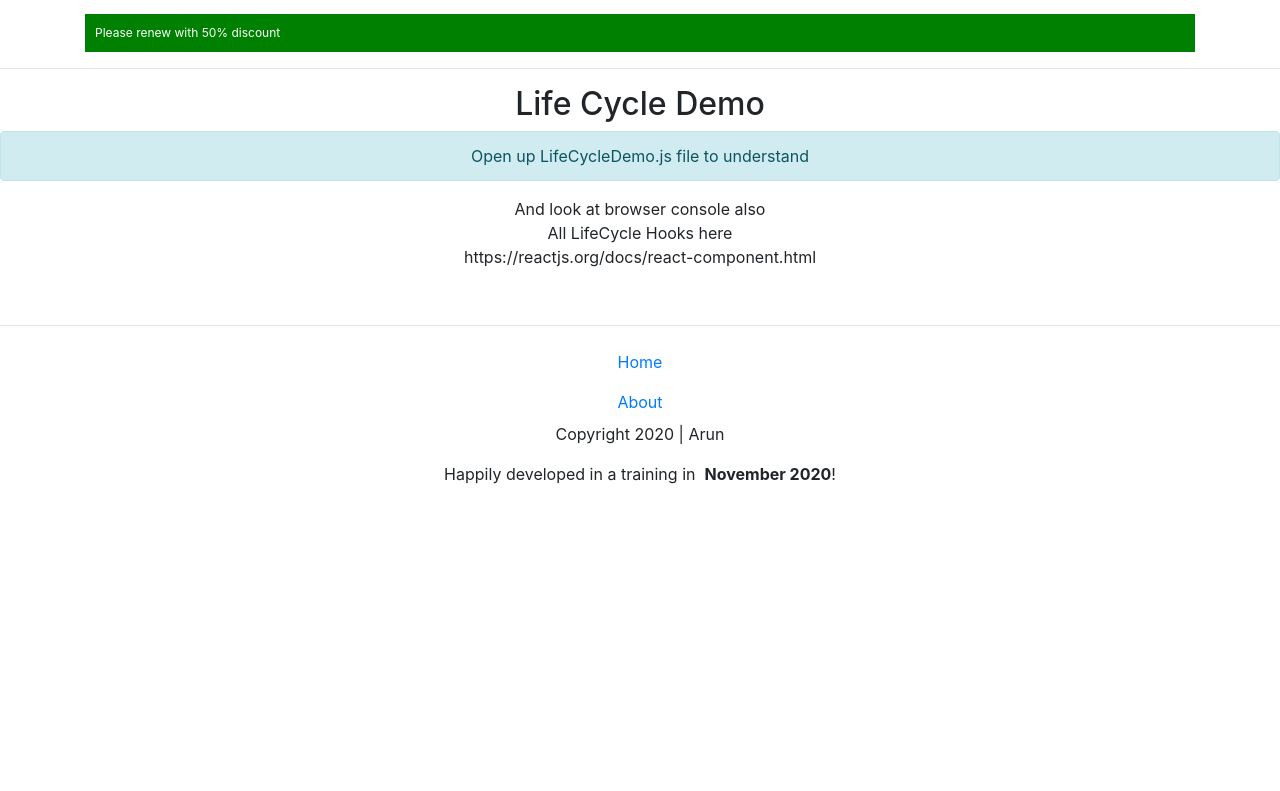
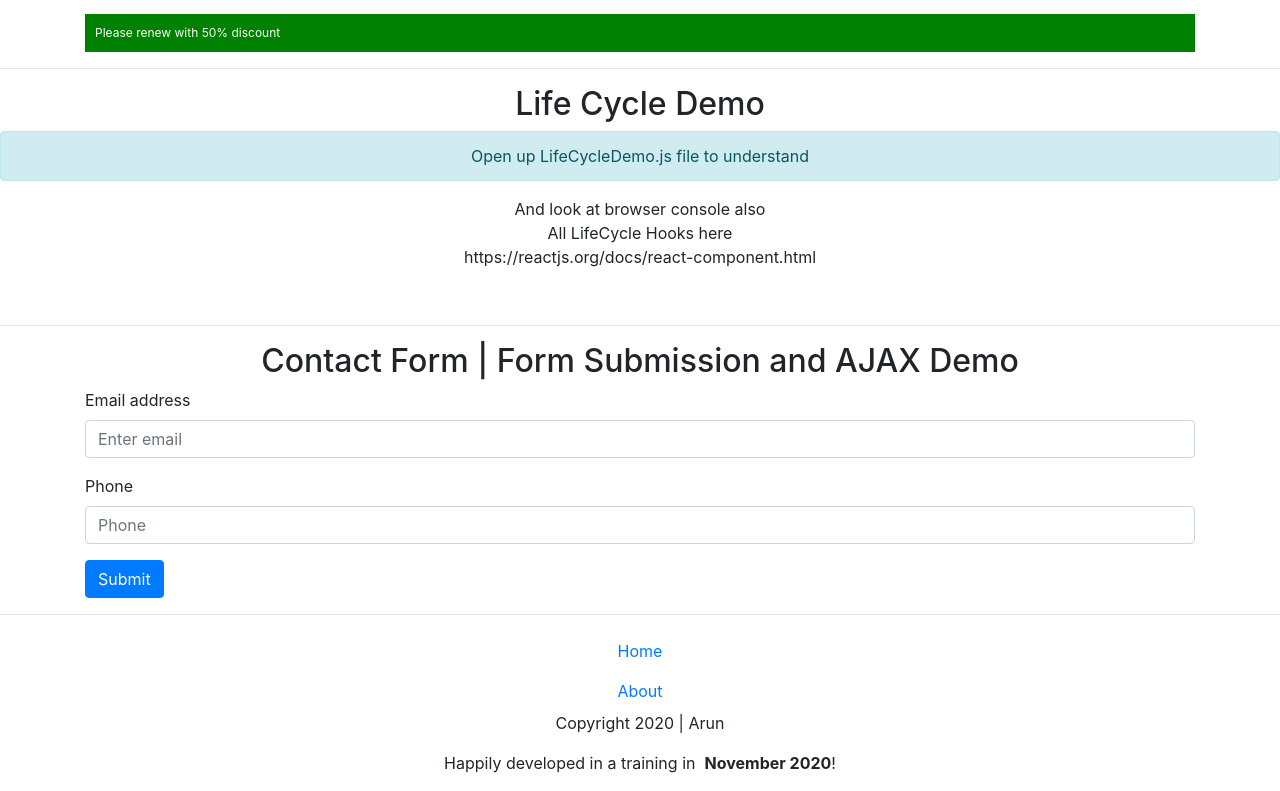
Before and after one commit to arunprabu/react-hexa-flix-nov2020, a React (Create React App) app: page / in a window 1280 px wide. Shown: the part 1962-2753 px from the top of the page. Before the commit the page ends 2464 px from the top, so only its background shows below. Built offline with nearby package versions, Linux system fonts and the light colour scheme.

Commit message:
contact form with ref

```diff
--- a/src/App.js
+++ b/src/App.js
@@ -7,6 +7,7 @@ import TrendingShows from './containers/TrendingShows/TrendingShows';
 import MyProfile from './containers/MyProfile/MyProfile';
 import Subscription from './components/Subscription/Subscription';
 import LifeCycleDemo from './containers/LifeCycleDemo/LifeCycleDemo';
+import ContactForm from './containers/ContactForm/ContactForm';
 
 // App Component -- Ideal place for you to have the layout
 // Functional Component -with named fn
@@ -30,6 +31,8 @@ function App() {
         <Subscription endsOn='26/Nov/2020' />
         <hr />
         <LifeCycleDemo />
+        <hr />
+        <ContactForm />
       </div>
 
       <Footer year='2020'></Footer>
--- /dev/null
+++ b/src/containers/ContactForm/ContactForm.js
@@ -0,0 +1,47 @@
+import React, { Component } from 'react'
+
+class ContactForm extends Component {
+
+  contactFormSubmitHandler = (e) =>{
+    e.preventDefault();
+    console.log(this.emailInput.value);
+    console.log(this.phoneInput.value);
+
+    const contactData = {
+      email: this.emailInput.value,
+      phone: this.phoneInput.value
+    }
+    // let's submit to the rest api tomorrow
+  }
+
+  render() {
+    return (
+      <div>
+        <h2>Contact Form | Form Submission and AJAX Demo</h2>
+        <form className='container text-left' onSubmit={this.contactFormSubmitHandler}>
+          <div className="form-group">
+            <label htmlFor="exampleInputEmail1">Email address</label>
+            <input
+              type="text"
+              className="form-control"
+              placeholder="Enter email"
+              ref={ (inputEl) => { this.emailInput = inputEl } }
+              />
+          </div>
+          <div className="form-group">
+            <label htmlFor="exampleInput2">Phone</label>
+            <input
+              type="text"
+              className="form-control"
+              placeholder="Phone"
+              ref={ (inputEl) => { this.phoneInput = inputEl } }
+            />
+          </div>
+          <button type="submit" className="btn btn-primary">Submit</button>
+        </form>
+      </div>
+    )
+  }
+}
+
+export default ContactForm;
```
